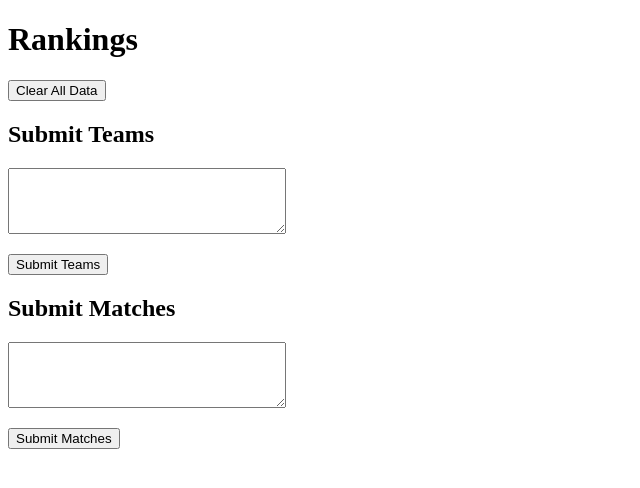
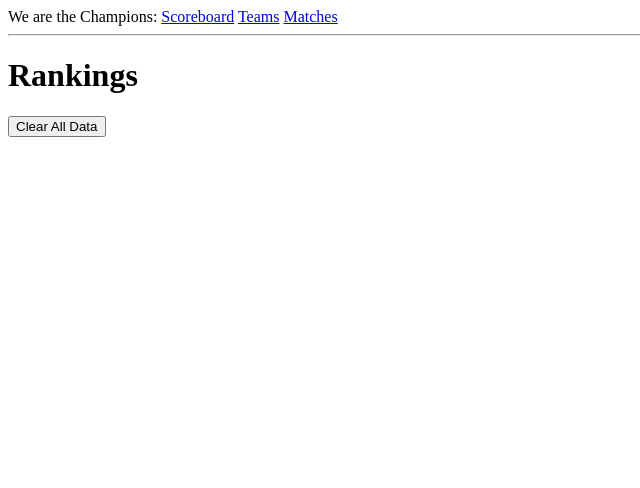
Before and after one commit to neosunhan/football-scoreboard, a Flask app: page / in a window 1280 px wide. Shown: the top 488 px of the page, without its empty margins (0-640 px from the left). Run offline with Flask 3, Linux system fonts and the light colour scheme.

Commit message:
Add nav bar

```diff
--- a/app/forms.py
+++ b/app/forms.py
@@ -3,12 +3,9 @@ from wtforms import TextAreaField, SubmitField
 from wtforms.validators import DataRequired, Length
 
 class TeamsForm(FlaskForm):
-    teams = TextAreaField('Teams Input', validators=[Length(min=1)])
+    teams = TextAreaField('Teams Input', validators=[DataRequired(), Length(min=1)])
     submit = SubmitField('Submit Teams')
 
 class MatchesForm(FlaskForm):
-    matches = TextAreaField('Matches Input', validators=[Length(min=1)])
+    matches = TextAreaField('Matches Input', validators=[DataRequired(), Length(min=1)])
     submit = SubmitField('Submit Matches')
-
-class ClearForm(FlaskForm):
-    submit = SubmitField('Clear all data')
--- a/app/routes.py
+++ b/app/routes.py
@@ -1,30 +1,34 @@
 from flask import render_template, flash, redirect, url_for
 from app import app
-from app.forms import TeamsForm, MatchesForm, ClearForm
+from app.forms import TeamsForm, MatchesForm
 from app.models import get_groups, clear_data
 from app.parser import parse_teams, parse_matches
-import datetime
 
 @app.route('/', methods=['GET', 'POST'])
 @app.route('/index', methods=['GET', 'POST'])
 def index():
-    teams_form = TeamsForm()
-    matches_form = MatchesForm()
-    # clear_form = ClearForm()
-    # if clear_form.validate_on_submit():
-    #     clear_data()
-    #     redirect(url_for('index'))
-    if teams_form.validate_on_submit():
-        parse_teams(teams_form.teams.data)
-        flash(f"teams: {teams_form.teams.data}")
-        redirect(url_for('index'))
-    if matches_form.validate_on_submit():
-        parse_matches(matches_form.matches.data)
-        flash(f"matches: {matches_form.matches.data}")
-        redirect(url_for('index'))
-    return render_template('index.html', teams=get_groups(), teams_form=teams_form, matches_form=matches_form)
+    groups = get_groups()
+    return render_template('index.html', teams=groups)
 
 @app.route('/clear', methods=['POST'])
 def clear():
     clear_data()
     return redirect(url_for('index'))
+
+@app.route('/teams', methods=['GET', 'POST'])
+def teams():
+    teams_form = TeamsForm()
+    if teams_form.validate_on_submit():
+        parse_teams(teams_form.teams.data)
+        flash(f"teams: {teams_form.teams.data}")
+        return redirect(url_for('index'))
+    return render_template('teams.html', teams_form=teams_form)
+
+@app.route('/matches', methods=['GET', 'POST'])
+def matches():
+    matches_form = MatchesForm()
+    if matches_form.validate_on_submit():
+        parse_matches(matches_form.matches.data)
+        flash(f"matches: {matches_form.matches.data}")
+        return redirect(url_for('index'))
+    return render_template('matches.html', matches_form=matches_form)
--- /dev/null
+++ b/app/templates/base.html
@@ -0,0 +1,15 @@
+<!doctype html>
+<html>
+    <head>
+      <title>We are the Champions</title>
+    </head>
+    <body>
+        <div>We are the Champions:
+            <a href="/index">Scoreboard</a>
+            <a href="/teams">Teams</a>
+            <a href="/matches">Matches</a>
+        </div>
+        <hr>
+        {% block content %}{% endblock %}
+    </body>
+</html>
--- a/app/templates/index.html
+++ b/app/templates/index.html
@@ -1,9 +1,6 @@
-<!doctype html>
-<html>
-    <head>
-        <title>We are the Champions</title>
-    </head>
-    <body>
+{% extends "base.html" %}
+
+{% block content %}
     {% with messages = get_flashed_messages() %}
     {% if messages %}
     <ul>
@@ -25,27 +22,4 @@
     <form action="{{ url_for('clear') }}" method="post">
         <input class="danger" type="submit" value="Clear All Data" onclick="return confirm('Are you sure?');">
     </form>
-        <h2>Submit Teams</h2>
-        <form action="" method="post">
-            {{ teams_form.hidden_tag() }}
-            <p>
-                {{ teams_form.teams(cols=32, rows=4) }}<br>
-                {% for error in teams_form.teams.errors %}
-                <span style="color: red;">[{{ error }}]</span>
-                {% endfor %}
-            </p>
-            <p>{{ teams_form.submit() }}</p>
-        </form>
-        <h2>Submit Matches</h2>
-        <form action="" method="post">
-            {{ matches_form.hidden_tag() }}
-            <p>
-                {{ matches_form.matches(cols=32, rows=4) }}<br>
-                {% for error in matches_form.matches.errors %}
-                <span style="color: red;">[{{ error }}]</span>
-                {% endfor %}
-            </p>
-            <p>{{ matches_form.submit() }}</p>
-        </form>
-    </body>
-</html>
+{% endblock %}
```
Also changed, not shown: app/templates/matches.html (added, +15 -0 lines), app/templates/teams.html (added, +15 -0 lines). Lines whose indentation alone changed are shown as unchanged.
